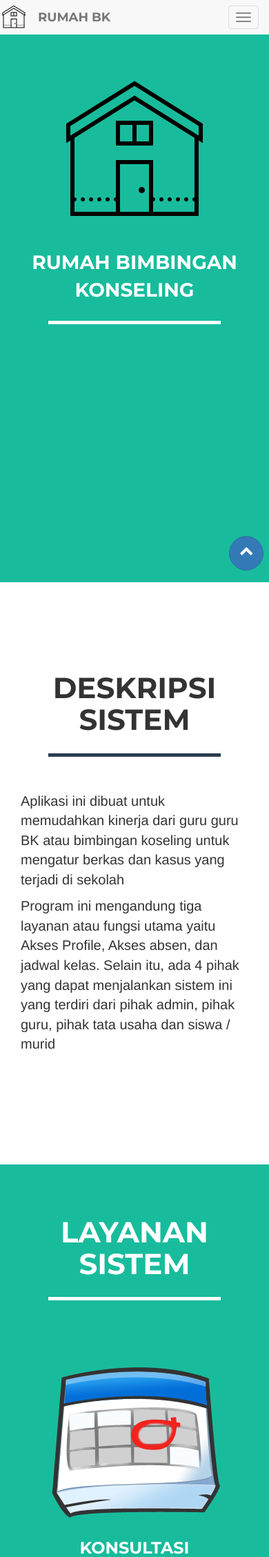
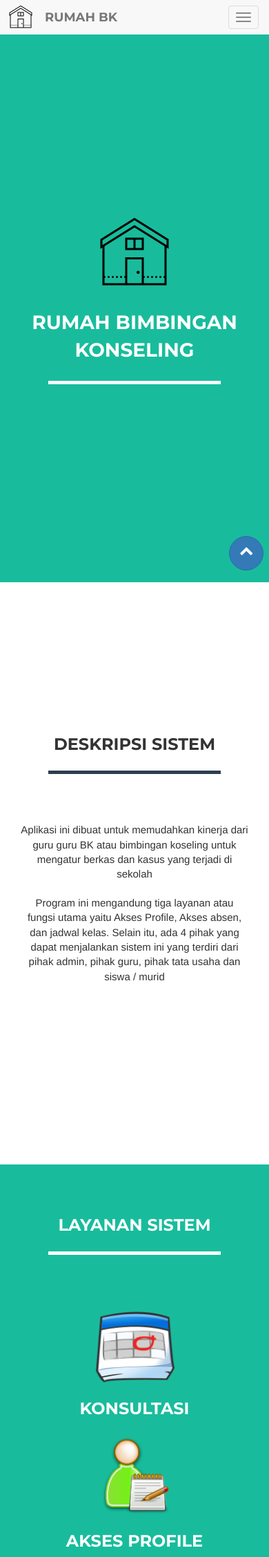
Before and after one commit to wildantaufik86/aplikasibk, a PHP site: page /KonselingBK/index.php in a window 390 px wide. Shown: the top 2257 px of the page at 69% size. Run offline with PHP 8.4, Linux system fonts and the light colour scheme; some libraries are stand-ins or nearby versions.

Commit message:
index layout -jaki

```diff
--- a/index.php
+++ b/index.php
@@ -47,6 +47,34 @@
             align-items : center !important;
             justify-content : center !important;
         }
+
+        @media only screen and (max-width: 600px) {
+        .img-responsive {
+            width : 120px ;
+        }
+
+        h2 {
+            font-size : 24px !important;
+        }
+
+        .deskripsi {
+            text-align : center;
+            margin : 20px 0;
+        }
+
+        header{
+            display : flex;
+            align-items : center;
+        }
+
+        .logo {
+            padding : 0 10px;
+        }
+
+        p {
+            font-size : 15px;
+        }
+      }
 
 
     </style>
@@ -121,10 +149,10 @@
             </div>
             <div class="row" style="margin: 20px 0;">
                 <div class="col-lg-6">
-                    <p>Aplikasi ini dibuat untuk memudahkan kinerja dari guru guru BK atau bimbingan koseling untuk mengatur berkas dan kasus yang terjadi di sekolah </p>
+                    <p class="deskripsi">Aplikasi ini dibuat untuk memudahkan kinerja dari guru guru BK atau bimbingan koseling untuk mengatur berkas dan kasus yang terjadi di sekolah </p>
                 </div>
                 <div class="col-lg-6">
-                    <p>Program ini mengandung tiga layanan atau fungsi utama yaitu Akses Profile, Akses absen, dan jadwal kelas. Selain itu, ada 4 pihak yang dapat menjalankan sistem ini yang terdiri dari pihak admin, pihak guru, pihak tata usaha dan siswa / murid</p>
+                    <p class="deskripsi">Program ini mengandung tiga layanan atau fungsi utama yaitu Akses Profile, Akses absen, dan jadwal kelas. Selain itu, ada 4 pihak yang dapat menjalankan sistem ini yang terdiri dari pihak admin, pihak guru, pihak tata usaha dan siswa / murid</p>
                 </div>
             </div>
         </div>
--- a/login.php
+++ b/login.php
@@ -104,7 +104,7 @@ if (@$_POST['login']) {
         width: 30vw;
       }
 
-      @media only screen and (max-width: 600px) {
+      @media only screen and (max-width: 500px) {
         .body {
           font-size: 12px;
         }
```
